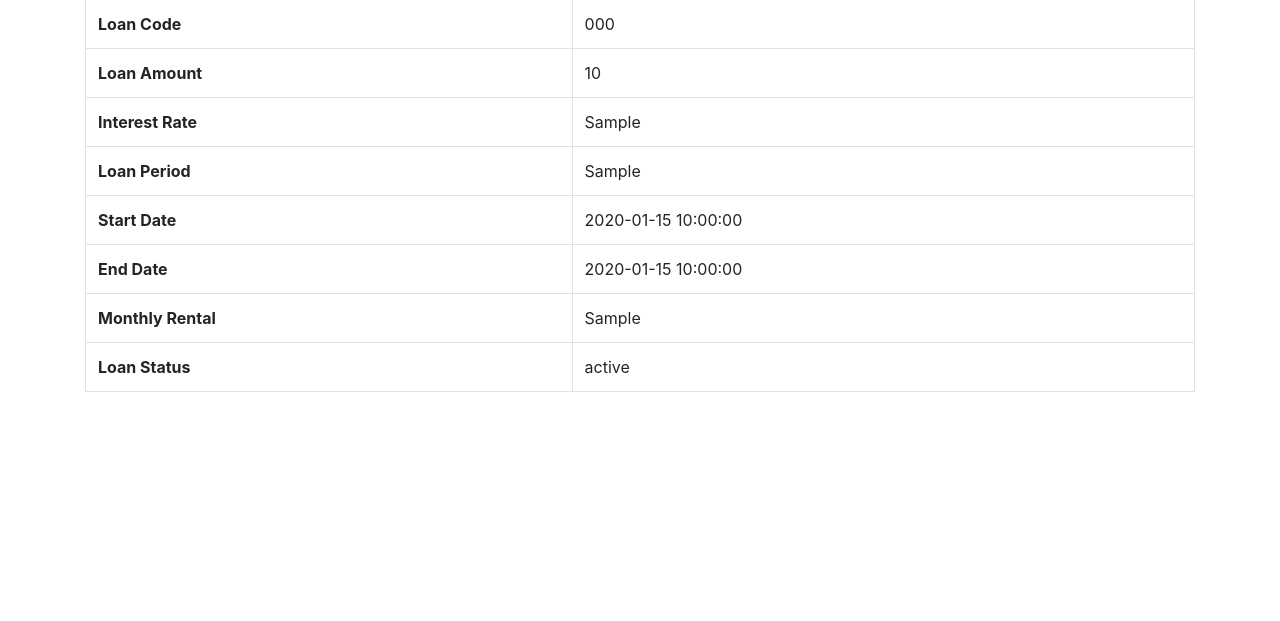
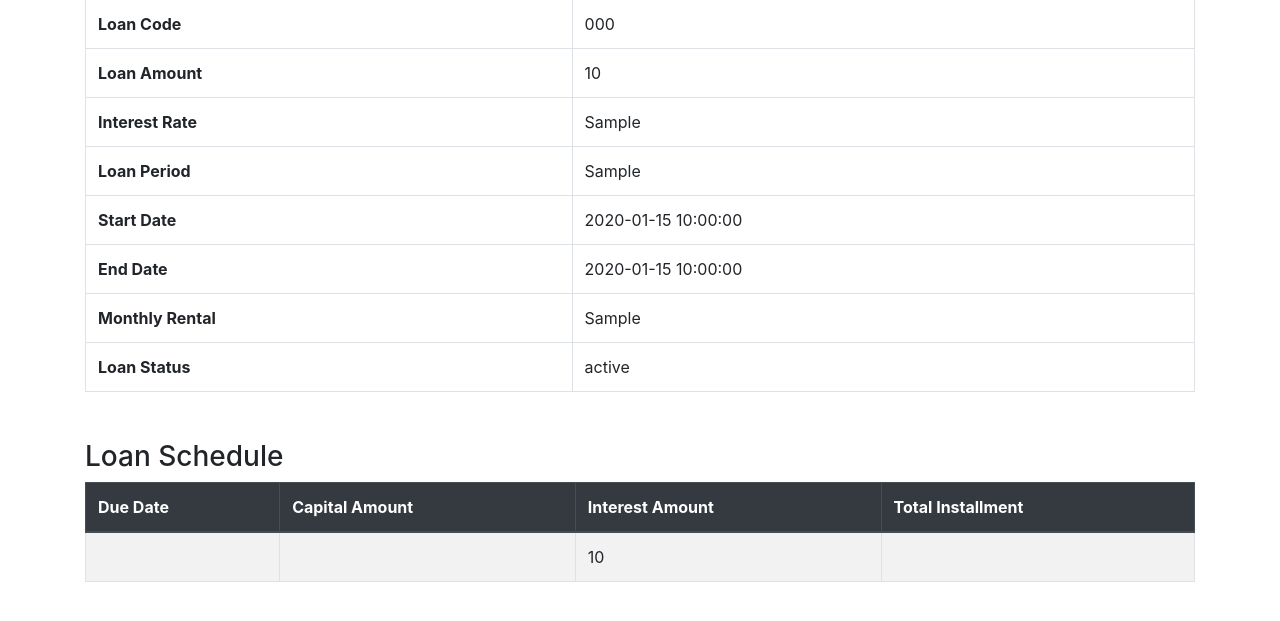
Before and after one commit to sandali24/Exercise1, a CodeIgniter app: page /database/Crud/viewLoanDetails/000 in a window 1280 px wide. Shown: the part 111-732 px from the top of the page. Run offline with CodeIgniter, Linux system fonts and the light colour scheme; tables that the repository leaves empty or names only in its code hold one stand-in row (values such as "Sample post"); data that the repository does not hold is empty.

Commit message:
Update Loan Shedule

```diff
--- a/application/controllers/Crud.php
+++ b/application/controllers/Crud.php
@@ -42,6 +42,7 @@ class Crud extends CI_Controller
     public function viewLoanDetails($loan_code)
     {
         $data['loan'] = $this->Crud_model->getLoanDetails($loan_code);
+		$data['schedule'] = $this->Crud_model->getLoanSchedule($loan_code);
         $this->load->view('loan_details', $data);
     }
 }
--- a/application/models/Crud_model.php
+++ b/application/models/Crud_model.php
@@ -77,5 +77,12 @@ class Crud_model extends CI_Model
         return $query->result();
     }
 
+    public function getLoanSchedule($loan_code)
+    {
+        $this->db->where('loan_code', $loan_code);
+        $query = $this->db->get('re_eploanshedule');
+        return $query->result();
+    }
+
 }
 ?>
--- a/application/views/insert.php
+++ b/application/views/insert.php
@@ -57,10 +57,6 @@
                 </div>
             </div>
 
-
-
-
-
     </div>
     <!-- Bootstrap JS and dependencies -->
     <script src="https://code.jquery.com/jquery-3.5.1.slim.min.js"></script>
--- a/application/views/loan_details.php
+++ b/application/views/loan_details.php
@@ -9,7 +9,7 @@
     <div class="container mt-5">
         <h2 class="mb-4">Loan Details</h2>
 
-        <?php if($loan) { ?>
+        <?php if ($loan) { ?>
             <table class="table table-bordered">
                 <tr>
                     <th>Loan Code</th>
@@ -44,6 +44,28 @@
                     <td><?php echo $loan->loan_status; ?></td>
                 </tr>
             </table>
+
+            <h3 class="mt-5">Loan Schedule</h3>
+            <table class="table table-bordered table-striped">
+                <thead class="thead-dark">
+                    <tr>
+                        <th>Due Date</th>
+                        <th>Capital Amount</th>
+                        <th>Interest Amount</th>
+                        <th>Total Installment</th>
+                    </tr>
+                </thead>
+                <tbody>
+                    <?php foreach ($schedule as $sch): ?>
+                        <tr>
+                            <td><?= $sch->deu_date ?></td>
+                            <td><?= $sch->cap_amount ?></td>
+                            <td><?= $sch->int_amount ?></td>
+                            <td><?= $sch->tot_instalment ?></td>
+                        </tr>
+                    <?php endforeach; ?>
+                </tbody>
+            </table>
         <?php } else { ?>
             <div class="alert alert-warning" role="alert">
                 No loan details found.
```
